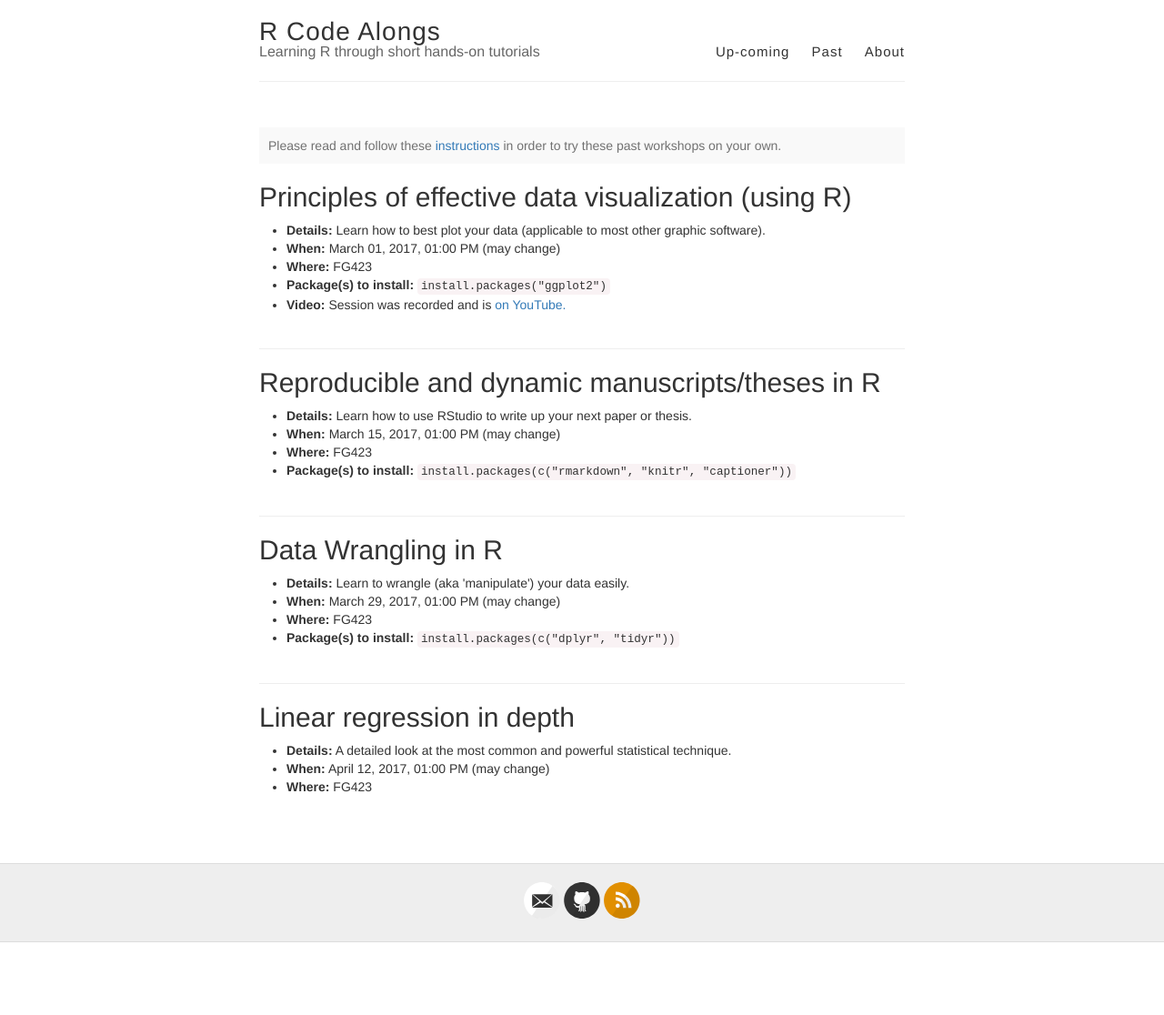
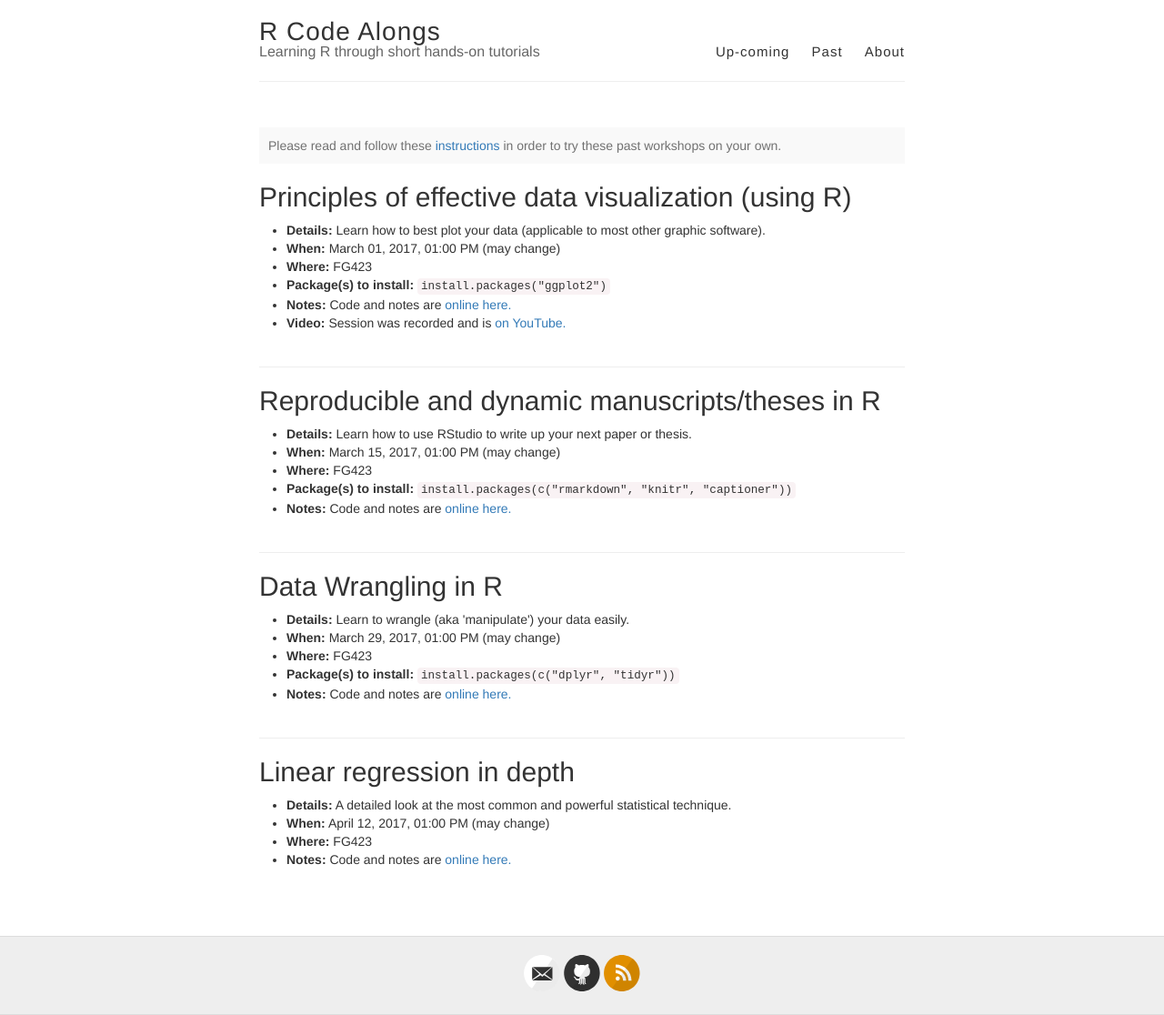
Before and after one commit to codeasmanuscript/code-along, a Jekyll site: the page built from index.html, in a window 1280 px wide. Shown: the whole page at 91% size. Built offline with Jekyll 4.4.1, drawn with Linux system fonts in a browser that asks for light colours; before the commit the page ends 1036 px from its top, so only the background shows below that; some of the changed lines change nothing that is shown.

Commit message:
Minor edits to fix notes to show

```diff
--- a/index.html
+++ b/index.html
@@ -20,7 +20,7 @@
         <li><strong>When:</strong> {{ post.date | date: "%B %d, %Y" }}, {{ post.time | date:"%I:%M %p" }} (may change)</li>
         <li><strong>Where:</strong> {{ post.location }}</li>
         {% if post.packages != nil %}<li><strong>Package(s) to install:</strong> <code>install.packages({{ post.packages }})</code></li>{% endif %}
-        {% if post.notes == "true" %}<li><strong>Notes:</strong> Code and notes are <a href="{{site.github.url }}{{ post.url }}">online here.</a></li>{% endif %}
+        {% if post.layout == "post" %}<li><strong>Notes:</strong> Code and notes are <a href="{{site.github.url }}{{ post.url }}">online here.</a></li>{% endif %}
         {% if post.video != nil %}<li><strong>Video:</strong> Session was recorded and is <a href="{{ post.video }}">on YouTube.</a></li>{% endif %}
       </ul>
       </article>
```
Also changed, not shown: images/2017-03-01-Principles-Data-Visualization/unnamed-chunk-1-1.png, images/2017-03-01-Principles-Data-Visualization/unnamed-chunk-1-2.png.
